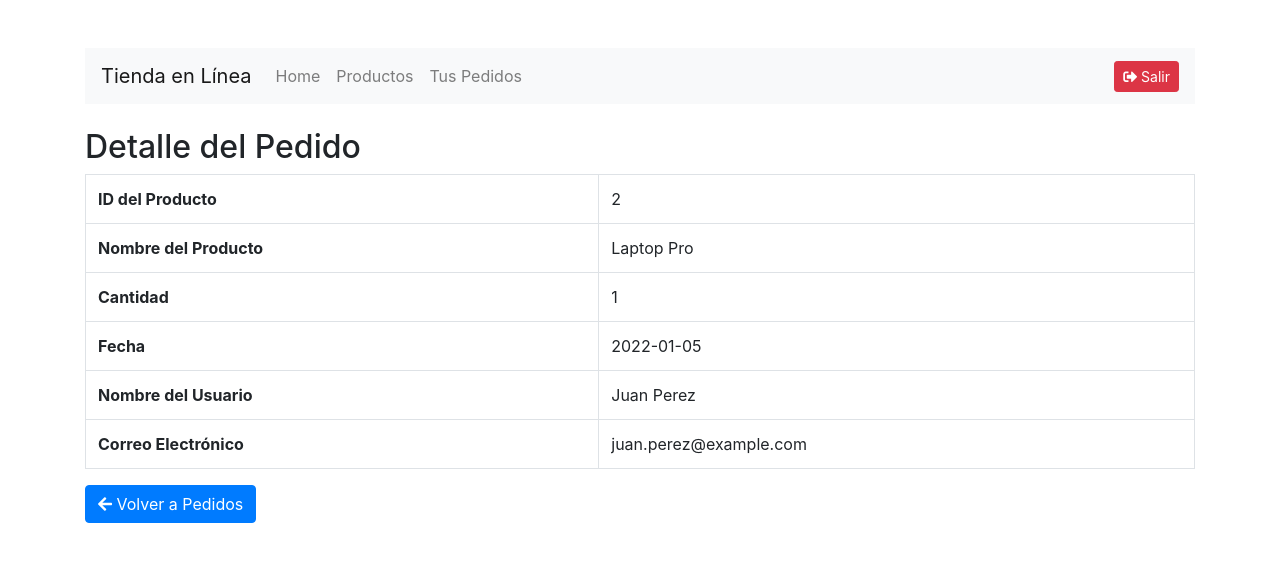
After one commit to Humberto3280/Carrito-de-compra, a PHP site: page /ver_pedido.php?id=1 in a window 1280 px wide. The commit adds this page. Shown: the top 562 px of the page. Run offline with PHP 8.4, Linux system fonts and the light colour scheme; a user stored in the database is signed in; data comes from the database, SQL or seed files in the repository.

Commit message:
feat: Creación de editar pedido y de ver pedido

```diff
--- a/Tallerdb/pedidos.php
+++ b/Tallerdb/pedidos.php
@@ -79,6 +79,12 @@ function obtenerPedidos($conn, $usuario_id) {
                                 <td><?php echo $pedido['cantidad']; ?></td>
                                 <td><?php echo $pedido['fecha']; ?></td>
                                 <td>
+                                    <a href="ver_pedido.php?id=<?php echo $pedido['pedido_id']; ?>" class="btn btn-info btn-sm">
+                                        <i class="fas fa-eye"></i> Ver
+                                    </a>
+                                    <a href="editar_pedido.php?id=<?php echo $pedido['pedido_id']; ?>" class="btn btn-warning btn-sm">
+                                        <i class="fas fa-edit"></i> Editar
+                                    </a>
                                     <a href="eliminar_pedido.php?id=<?php echo $pedido['pedido_id']; ?>" class="btn btn-danger btn-sm" onclick="return confirm('¿Estás seguro de que quieres eliminar este pedido?');">
                                         <i class="fas fa-trash"></i> Eliminar
                                     </a>
--- /dev/null
+++ b/Tallerdb/ver_pedido.php
@@ -0,0 +1,119 @@
+<?php
+session_start();
+include 'conexion_db.php';
+
+if (!isset($_SESSION['usuario_id'])) {
+    header("Location: index.php");
+    exit();
+}
+
+if (!isset($_GET['id'])) {
+    header("Location: pedidos.php?msg=Pedido no especificado");
+    exit();
+}
+
+$pedido_id = $_GET['id'];
+
+// Función para obtener los detalles de un pedido
+function obtenerDetallesPedido($conn, $pedido_id) {
+    $sql = "SELECT p.id, p.nombre, pd.cantidad, pd.fecha, pd.usuario_id
+            FROM tbl_pedidos pd
+            JOIN tbl_productos p ON pd.producto_id = p.id
+            WHERE pd.id = $pedido_id";
+    $result = mysqli_query($conn, $sql);
+    return mysqli_fetch_assoc($result);
+}
+
+// Función para obtener los detalles del usuario
+function obtenerDetallesUsuario($conn, $usuario_id) {
+    $sql = "SELECT nombre, correo_electronico FROM tbl_usuarios WHERE id = $usuario_id";
+    $result = mysqli_query($conn, $sql);
+    return mysqli_fetch_assoc($result);
+}
+
+$pedido = obtenerDetallesPedido($conn, $pedido_id);
+
+if (!$pedido) {
+    header("Location: pedidos.php?msg=Pedido no encontrado");
+    exit();
+}
+
+$usuario = obtenerDetallesUsuario($conn, $pedido['usuario_id']);
+
+if (!$usuario) {
+    header("Location: pedidos.php?msg=Usuario no encontrado");
+    exit();
+}
+?>
+
+<!DOCTYPE html>
+<html lang="es">
+<head>
+    <meta charset="UTF-8">
+    <meta name="viewport" content="width=device-width, initial-scale=1.0">
+    <title>Detalle del Pedido</title>
+    <link rel="stylesheet" href="https://maxcdn.bootstrapcdn.com/bootstrap/4.5.2/css/bootstrap.min.css">
+    <link rel="stylesheet" href="https://cdnjs.cloudflare.com/ajax/libs/font-awesome/5.15.4/css/all.min.css">
+</head>
+<body>
+    <div class="container mt-5">
+        <nav class="navbar navbar-expand-lg navbar-light bg-light">
+            <a class="navbar-brand" href="index.php">Tienda en Línea</a>
+            <button class="navbar-toggler" type="button" data-toggle="collapse" data-target="#navbarNav" aria-controls="navbarNav" aria-expanded="false" aria-label="Toggle navigation">
+                <span class="navbar-toggler-icon"></span>
+            </button>
+            <div class="collapse navbar-collapse" id="navbarNav">
+                <ul class="navbar-nav mr-auto">
+                    <li class="nav-item">
+                        <a class="nav-link" href="index.php">Home</a>
+                    </li>
+                    <li class="nav-item">
+                        <a class="nav-link" href="productos.php">Productos</a>
+                    </li>
+                    <li class="nav-item">
+                        <a class="nav-link" href="pedidos.php">Tus Pedidos</a>
+                    </li>
+                </ul>
+                <a href="logout.php" class="btn btn-danger btn-sm">
+                    <i class="fas fa-sign-out-alt"></i> Salir
+                </a>
+            </div>
+        </nav>
+        <div class="mt-4">
+            <h2>Detalle del Pedido</h2>
+            <table class="table table-bordered">
+                <tr>
+                    <th>ID del Producto</th>
+                    <td><?php echo $pedido['id']; ?></td>
+                </tr>
+                <tr>
+                    <th>Nombre del Producto</th>
+                    <td><?php echo $pedido['nombre']; ?></td>
+                </tr>
+                <tr>
+                    <th>Cantidad</th>
+                    <td><?php echo $pedido['cantidad']; ?></td>
+                </tr>
+                <tr>
+                    <th>Fecha</th>
+                    <td><?php echo $pedido['fecha']; ?></td>
+                </tr>
+                <tr>
+                    <th>Nombre del Usuario</th>
+                    <td><?php echo $usuario['nombre']; ?></td>
+                </tr>
+                <tr>
+                    <th>Correo Electrónico</th>
+                    <td><?php echo $usuario['correo_electronico']; ?></td>
+                </tr>
+            </table>
+            <a href="pedidos.php" class="btn btn-primary">
+                <i class="fas fa-arrow-left"></i> Volver a Pedidos
+            </a>
+        </div>
+    </div>
+    <script src="https://code.jquery.com/jquery-3.5.1.slim.min.js"></script>
+    <script src="https://cdn.jsdelivr.net/npm/@popperjs/core@2.9.3/dist/umd/popper.min.js"></script>
+    <script src="https://maxcdn.bootstrapcdn.com/bootstrap/4.5.2/js/bootstrap.min.js"></script>
+</body>
+</html>
```
Also changed, not shown: Tallerdb/editar_pedido.php (added, +115 -0 lines).
